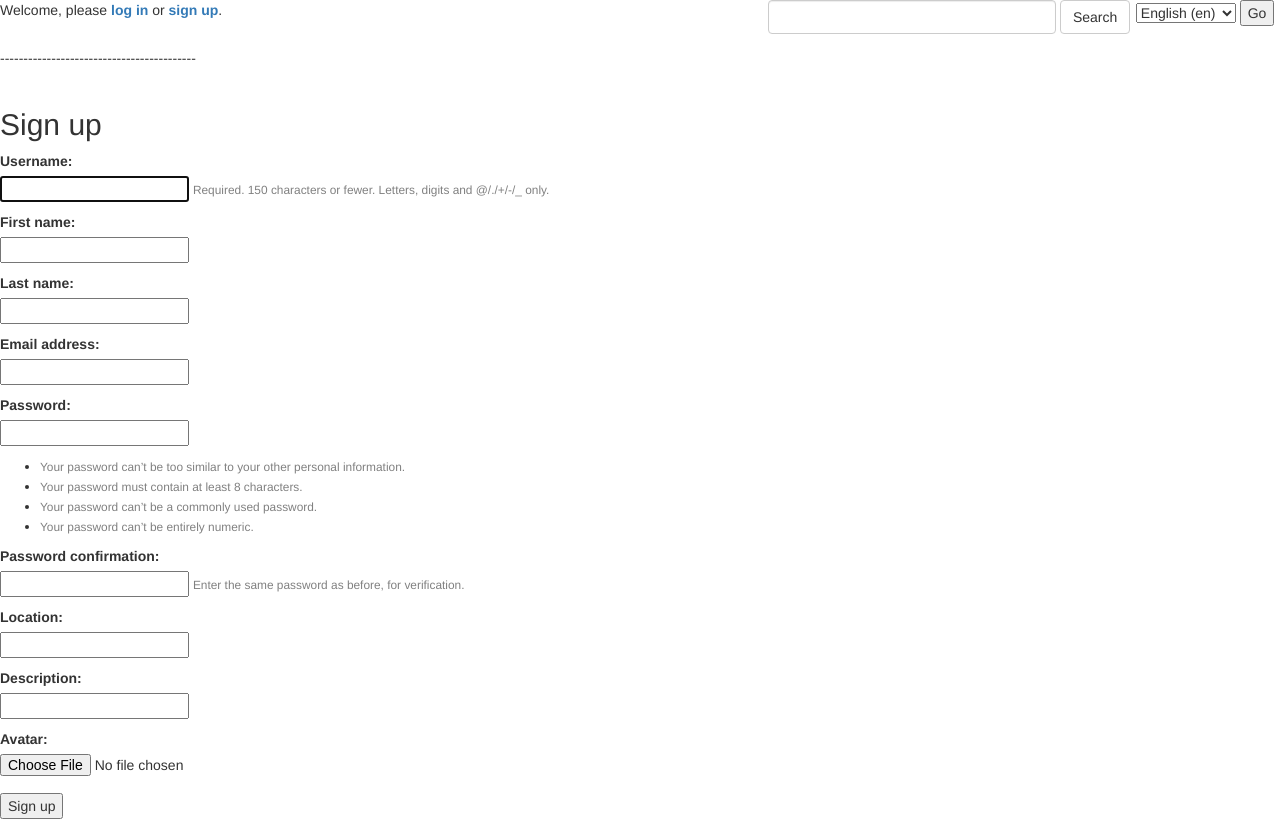
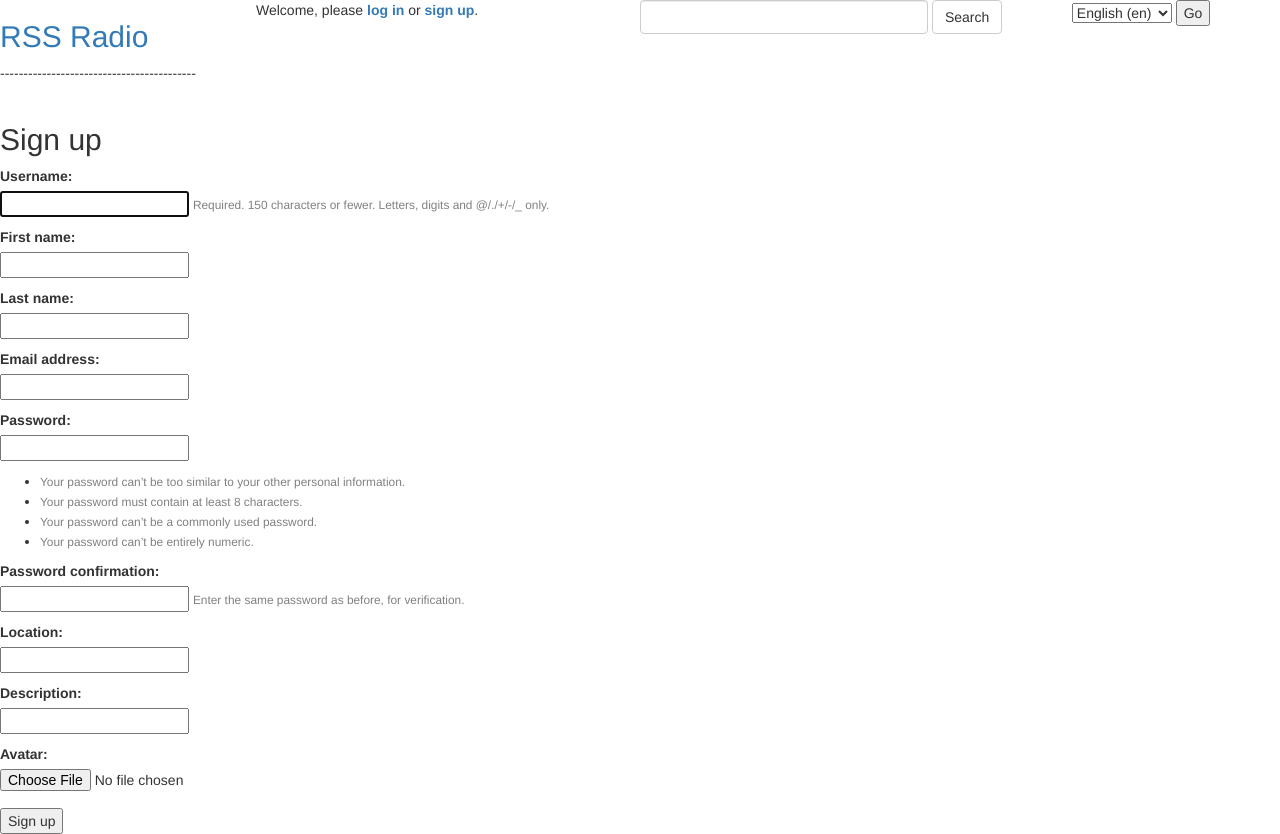
Before and after one commit to FerbLee/RSS-Radio, a Django app: page /registration/signup/ in a window 1280 px wide. Run offline with Django 3.2, Linux system fonts and the light colour scheme; parts of the project's set-up code (start-up, migrations or seed data) failed here and were passed over; some libraries are stand-ins or nearby versions.

Commit message:
Added search results empty page + index link in header

```diff
--- a/rss_feed/static/css/common_header.css
+++ b/rss_feed/static/css/common_header.css
@@ -11,21 +11,26 @@
 
 .common-header-container {
   display: grid;
-  grid-template-columns: [col1-start]60% [col2-start]auto [col3-start]auto;
+  grid-template-columns: [col1-start]20% [col2-start]30% [col3-start]auto [col4-start]auto;
 }
 
-.header-user{
+.header-return-index{
 	grid-column: col1-start;
  	padding: 20px;
 }
 
-.header-search{
+.header-user{
 	grid-column: col2-start;
  	padding: 20px;
 }
 
+.header-search{
+	grid-column: col3-start;
+ 	padding: 20px;
+}
+
 .header-lan{
-	grid-column: col3-start;
+	grid-column: col4-start;
  	padding: 20px;
 }
 
--- a/rss_feed/templates/base.html
+++ b/rss_feed/templates/base.html
@@ -17,9 +17,14 @@
 <script src="https://cdnjs.cloudflare.com/ajax/libs/select2/4.0.6-rc.0/js/select2.min.js"></script>
 </head>
 
-<div>
+
 <div id="base-container">
 	<div class="common-header-container">
+
+		<div id="header-return-index">
+			<h2><a href="{% url 'rss_feed:index' %}">RSS Radio</h2></a>
+		</div>
+
 
 		<div id="header-user">
 			{% if request.user.is_authenticated %}
@@ -39,7 +44,7 @@
 		</div>
 
 		<div id="header-search">
-			<form class="form-inline" action="" method="POST">
+			<form class="form-inline" action="{% url 'rss_feed:search' %}" method="POST">
 				{% csrf_token %}
 				<input type="text" class="form-control" size="30" name="search"/>
 			   	<input type="submit" class="btn btn-default" value="{% blocktrans %}Search{% endblocktrans %}" >
--- a/rss_feed/urls.py
+++ b/rss_feed/urls.py
@@ -45,6 +45,8 @@ urlpatterns = [
     url('^vote-episode/(?P<pk>[0-9]+)/(?P<type>[\w-]+)$', views.vote_episode, name='vote_episode'),
     url('^delete-comment/(?P<epk>[0-9]+)/(?P<cpk>[0-9]+)/$', views.delete_comment, name='delete_comment'),
     url('^deleted/', views.deleted_content, name='deleted'),
+    url(r'^search_results/$', views.SearchResultsView.as_view(),name='search_results'),
+    url(r'^search/$', views.search,name='search'),
     url(r'^unknown/$', page_not_found,  kwargs={'exception': Exception('Page not Found')},name='unknown'),]
 
 #urlpatterns +=  staticfiles_urlpatterns() + static(settings.MEDIA_URL, document_root=settings.MEDIA_ROOT)
--- a/rss_feed/views.py
+++ b/rss_feed/views.py
@@ -1360,3 +1360,19 @@ def delete_program(request,**kwargs):
 
         program.delete()
         return HttpResponseRedirect(reverse('rss_feed:deleted', args=()))
+
+
+@login_required
+def search(request):
+
+    if request.method == 'POST':
+        return HttpResponseRedirect(reverse('rss_feed:search_results', args=()))
+
+
+
+class SearchResultsView(generic.View):
+
+
+    def get(self, request, **kwargs):
+
+        return render(request, 'rss_feed/search_results.html')
```
Also changed, not shown: rss_feed/templates/rss_feed/search_results.html (added, +9 -0 lines).
